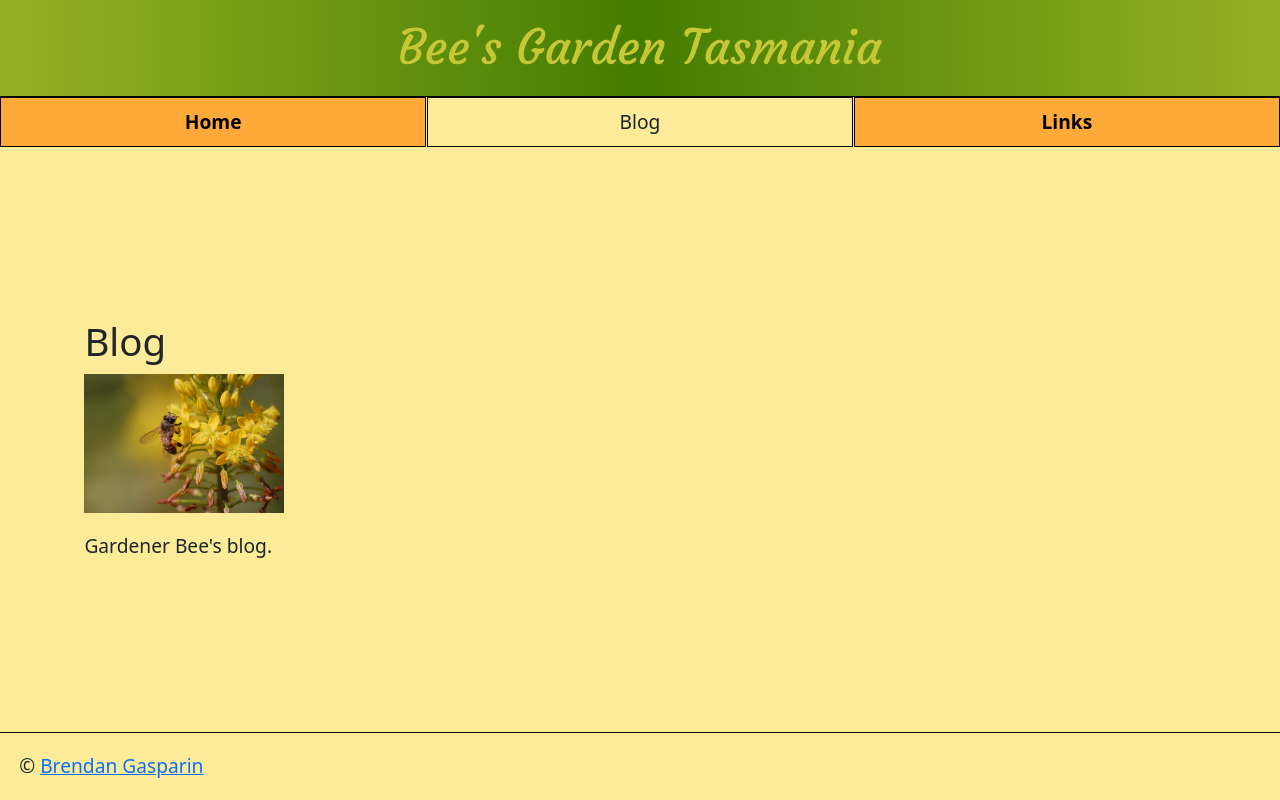
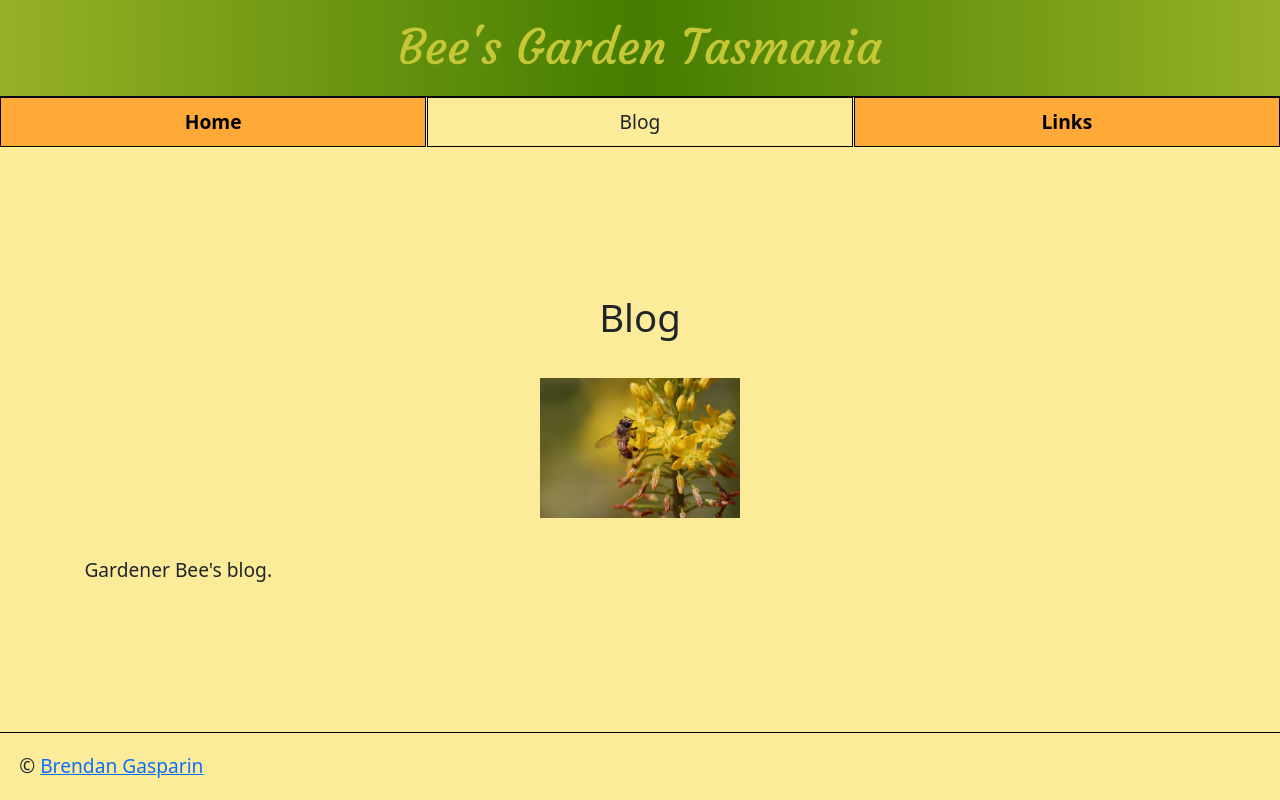
Before and after one commit to BrendanGasparin/bees-garden, a plain HTML site: page blog.html in a window 1280 px wide. Drawn offline with nearby package versions, Linux system fonts and the light colour scheme.

Commit message:
Centre h2 headings and figure image

```diff
--- a/css/style.css
+++ b/css/style.css
@@ -36,6 +36,10 @@ h1 {
   margin-bottom: 0;
 }
 
+h2 {
+  text-align: center;
+}
+
 nav ul {
   display: flex;
   justify-content: space-between;
@@ -64,6 +68,11 @@ nav a:hover {
 
 li.current-page {
   padding: 0.5rem 0;
+}
+
+figure img {
+  display: block;
+  margin: 2rem auto;
 }
 
 footer {
```
